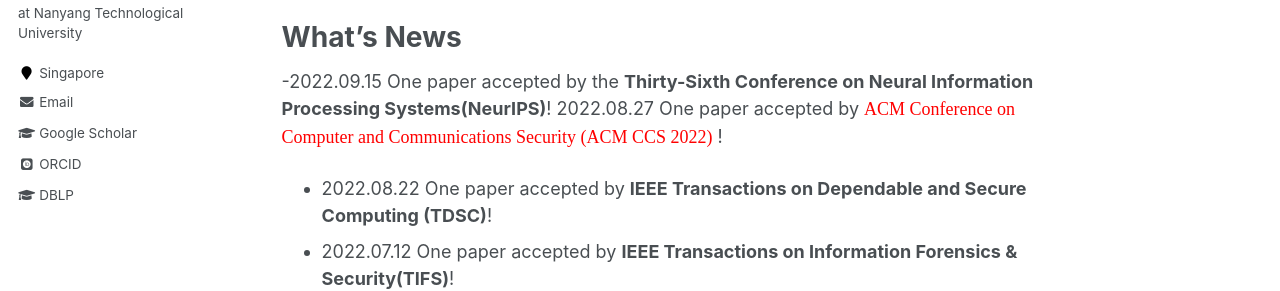
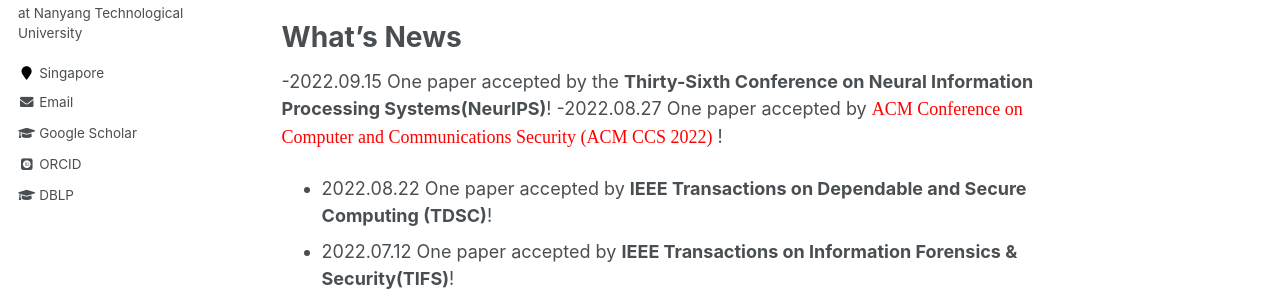
Before and after one commit to Guowen-xu/guowen-xu.github.io, a Jekyll site: the page built from _pages/about.md, in a window 1280 px wide and 900 px high. Shown: the part 352-643 px from the top of the window. Built offline with Jekyll 4.4.1, drawn with Linux system fonts in a browser that asks for light colours; some web fonts are replaced.

Commit message:
Update about.md

```diff
--- a/_pages/about.md
+++ b/_pages/about.md
@@ -14,7 +14,7 @@ redirect_from:
 What's News
 ======
 -2022.09.15 One paper  accepted by the **Thirty-Sixth Conference on Neural Information Processing Systems(NeurIPS)**!
-2022.08.27 One paper  accepted by <font face="Times New Roman" color=red size=4> ACM Conference on Computer and Communications Security (ACM CCS
+-2022.08.27 One paper  accepted by <font face="Times New Roman" color=red size=4> ACM Conference on Computer and Communications Security (ACM CCS
 2022)</font> !
 - 2022.08.22 One paper  accepted by **IEEE Transactions on Dependable and Secure Computing (TDSC)**!
 - 2022.07.12 One paper accepted by **IEEE Transactions on Information Forensics & Security(TIFS)**!
```
